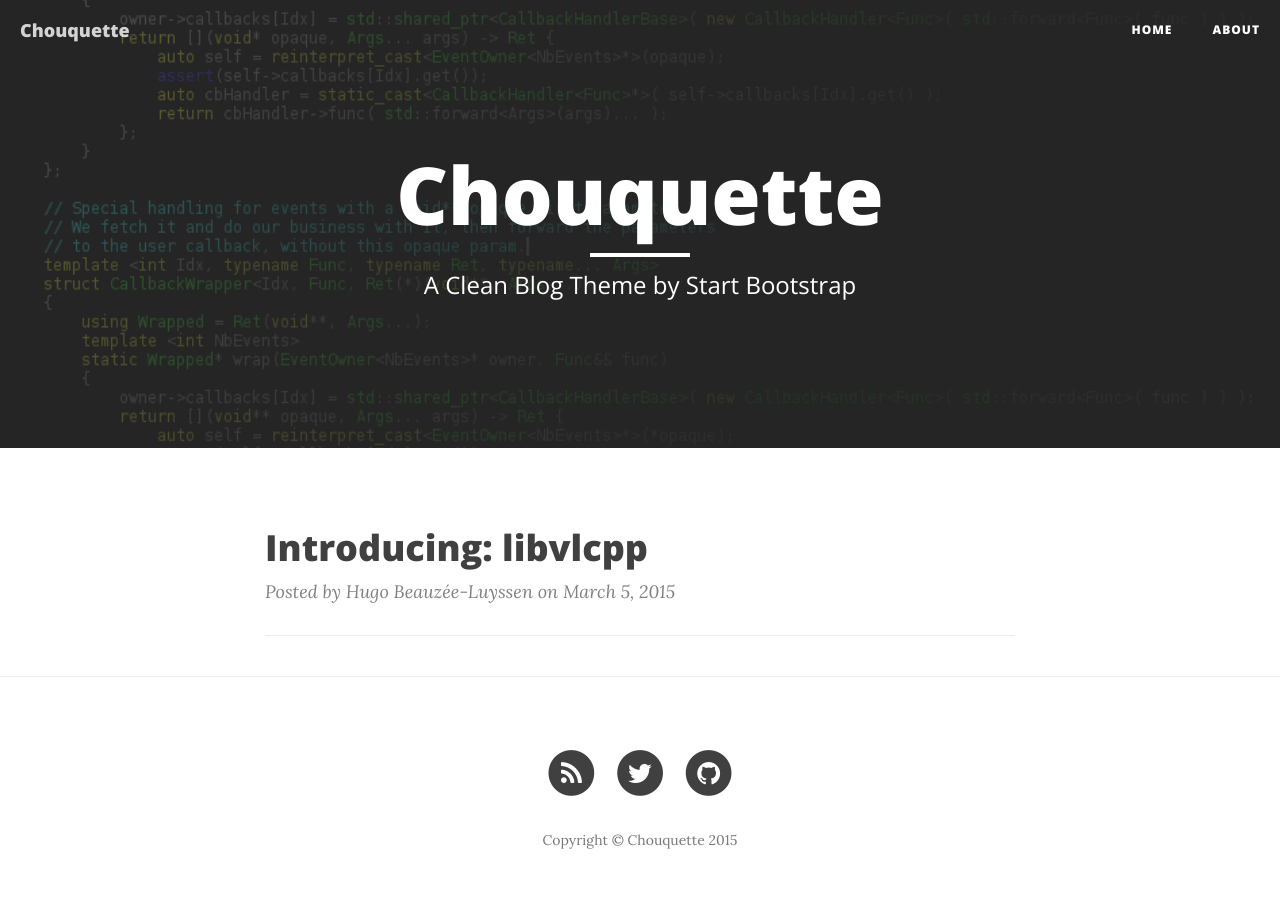
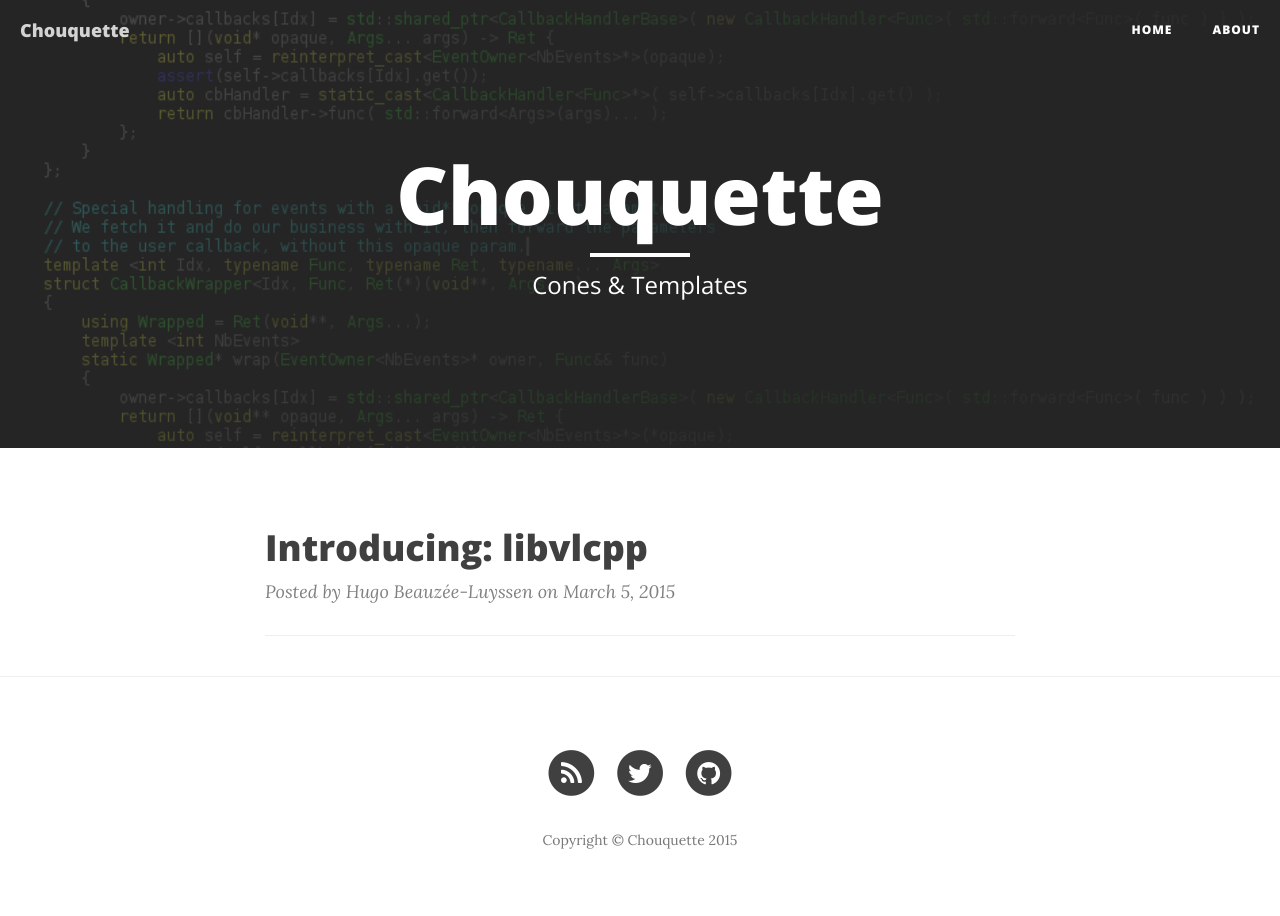
Before and after one commit to chouquette/chouquette, a Jekyll site: the page built from index.html, in a window 1280 px wide. Built offline with Jekyll 4.4.1, drawn with Linux system fonts in a browser that asks for light colours; nearby versions of some CDN libraries; the list of posts is cut into pages by our own code.

Commit message:
Change index title

```diff
--- a/index.html
+++ b/index.html
@@ -1,6 +1,6 @@
 ---
 layout: page
-description: "A Clean Blog Theme by Start Bootstrap"
+description: "Cones & Templates"
 ---
 
 {% for post in paginator.posts %}
```
